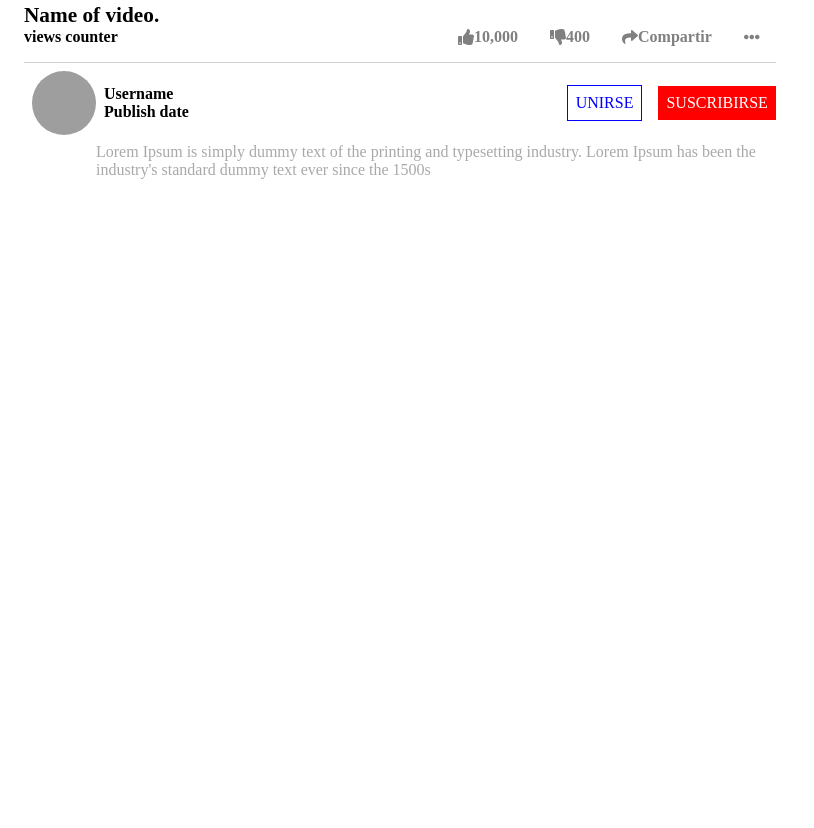
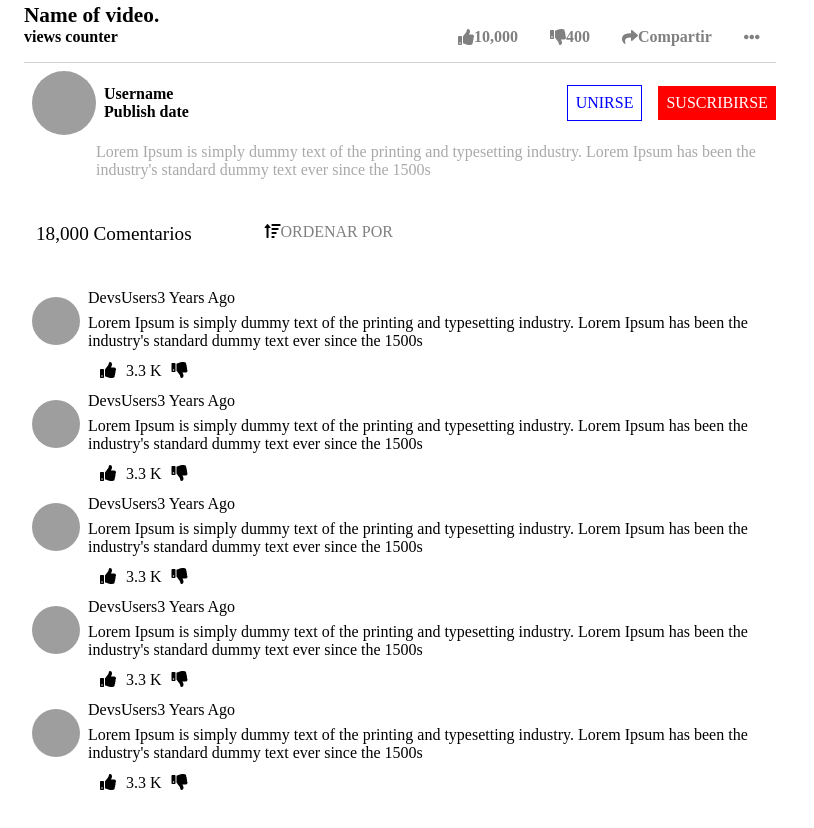
Before and after one commit to noincomedev/odin-youtube-clone, a plain HTML site: page index.html in a window 1280 px wide. Shown: the part 510-1338 px from the top of the page, without its empty margins (0-814 px from the left). Before the commit the page ends 800 px from the top, so only its background shows below. Drawn offline with Linux system fonts and the light colour scheme; grey boxes are pictures that could not be loaded; a script that the page names is missing.

Commit message:
coments box added

```diff
--- a/index.html
+++ b/index.html
@@ -88,6 +88,78 @@
               ever since the 1500s
             </p>
           </div>
+          <div style="padding:12px; margin-top: 32px; margin-bottom: 32px;" class="row">
+            <p style="font-size: 1.2rem;">   18,000 Comentarios </p>
+
+            <i  style="padding-left:10%;" class="fas fa-sort-amount-up"></i>
+
+            <p style="color:gray;">ORDENAR POR</p>
+          </div>
+          <div class="row">
+            <img class="comment-avatar" src="http://i.pravatar.cc/100">
+            <div class="col">
+              <div style="padding-bottom: 7px; margin:0" class="row"> <p>DevsUsers</p>  <p>3 Years Ago</p> </div>
+
+              <p>Lorem Ipsum is simply dummy text of the printing and typesetting
+              industry. Lorem Ipsum has been the industry's standard dummy text
+              ever since the 1500s</p>
+              <div style="padding: 12px;" class="row likes-comments"> <i style="padding-right: 10px;" class="fas fa-thumbs-up"></i> <p style="padding-right: 10px;">3.3 K</p>  <i class="fas fa-thumbs-down"></i> </div>
+
+            </div>
+          </div>
+
+          <div class="row">
+            <img class="comment-avatar" src="http://i.pravatar.cc/100">
+            <div class="col">
+              <div style="padding-bottom: 7px; margin:0" class="row"> <p>DevsUsers</p>  <p>3 Years Ago</p> </div>
+
+              <p>Lorem Ipsum is simply dummy text of the printing and typesetting
+              industry. Lorem Ipsum has been the industry's standard dummy text
+              ever since the 1500s</p>
+              <div style="padding: 12px;" class="row likes-comments"> <i style="padding-right: 10px;" class="fas fa-thumbs-up"></i> <p style="padding-right: 10px;">3.3 K</p>  <i class="fas fa-thumbs-down"></i> </div>
+
+            </div>
+          </div>
+
+          <div class="row">
+            <img class="comment-avatar" src="http://i.pravatar.cc/100">
+            <div class="col">
+              <div style="padding-bottom: 7px; margin:0" class="row"> <p>DevsUsers</p>  <p>3 Years Ago</p> </div>
+
+              <p>Lorem Ipsum is simply dummy text of the printing and typesetting
+              industry. Lorem Ipsum has been the industry's standard dummy text
+              ever since the 1500s</p>
+              <div style="padding: 12px;" class="row likes-comments"> <i style="padding-right: 10px;" class="fas fa-thumbs-up"></i> <p style="padding-right: 10px;">3.3 K</p>  <i class="fas fa-thumbs-down"></i> </div>
+
+            </div>
+          </div>
+
+          <div class="row">
+            <img class="comment-avatar" src="http://i.pravatar.cc/100">
+            <div class="col">
+              <div style="padding-bottom: 7px; margin:0" class="row"> <p>DevsUsers</p>  <p>3 Years Ago</p> </div>
+
+              <p>Lorem Ipsum is simply dummy text of the printing and typesetting
+              industry. Lorem Ipsum has been the industry's standard dummy text
+              ever since the 1500s</p>
+              <div style="padding: 12px;" class="row likes-comments"> <i style="padding-right: 10px;" class="fas fa-thumbs-up"></i> <p style="padding-right: 10px;">3.3 K</p>  <i class="fas fa-thumbs-down"></i> </div>
+
+            </div>
+          </div>
+
+          <div class="row">
+            <img class="comment-avatar" src="http://i.pravatar.cc/100">
+            <div class="col">
+              <div style="padding-bottom: 7px; margin:0" class="row"> <p>DevsUsers</p>  <p>3 Years Ago</p> </div>
+
+              <p>Lorem Ipsum is simply dummy text of the printing and typesetting
+              industry. Lorem Ipsum has been the industry's standard dummy text
+              ever since the 1500s</p>
+              <div style="padding: 12px;" class="row likes-comments"> <i style="padding-right: 10px;" class="fas fa-thumbs-up"></i> <p style="padding-right: 10px;">3.3 K</p>  <i class="fas fa-thumbs-down"></i> </div>
+
+            </div>
+          </div>
+
         </div>
       </div>
       <div class="right-container">
--- a/styles.css
+++ b/styles.css
@@ -128,7 +128,13 @@ h4 {
   border-radius: 50px;
   margin: 8px;
 }
+.comment-avatar{
+  border-radius: 50px;
+  height:6vh;
+  width:auto ;
+  padding: 8px;
 
+}
 .join-button {
   padding: 8px;
   color: blue;
@@ -146,3 +152,6 @@ h4 {
   color: darkgray;
   padding-left: 9vh;
 }
+.likes-comments{
+  position: left;
+}
```
